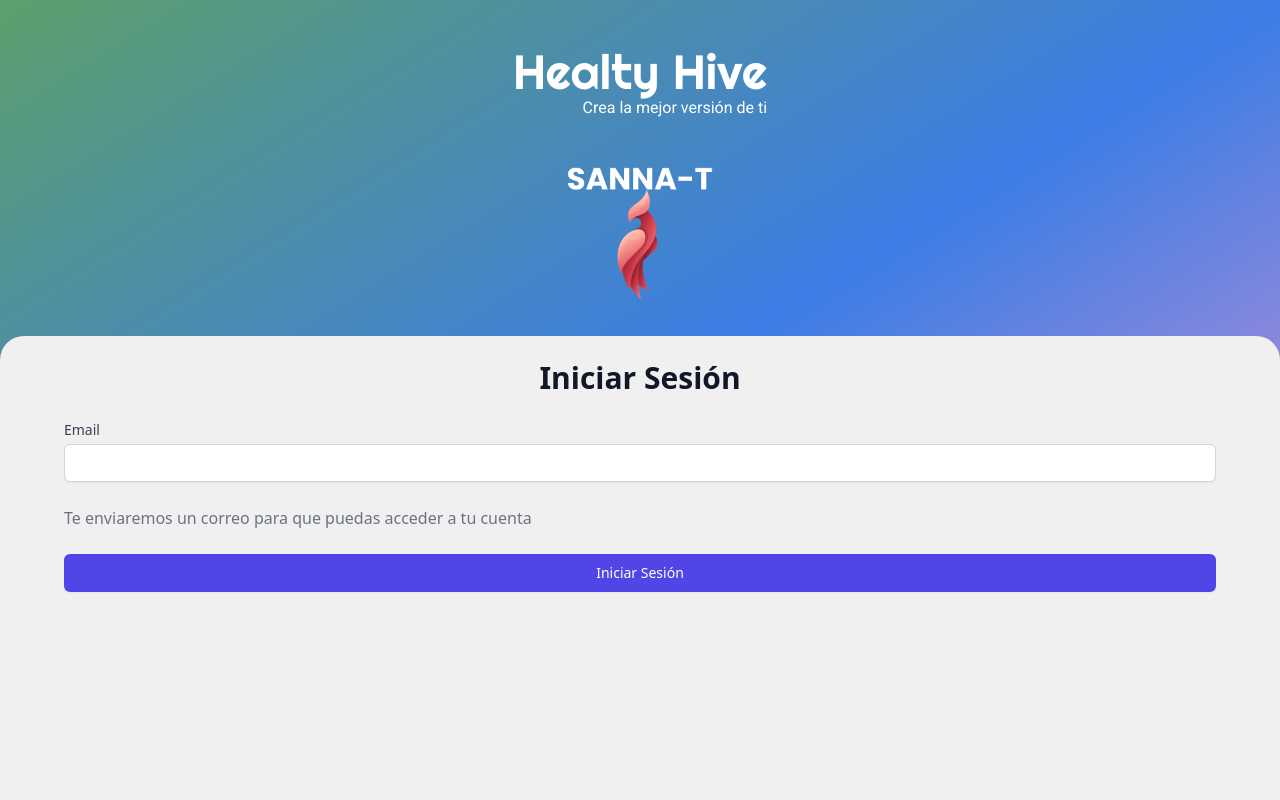
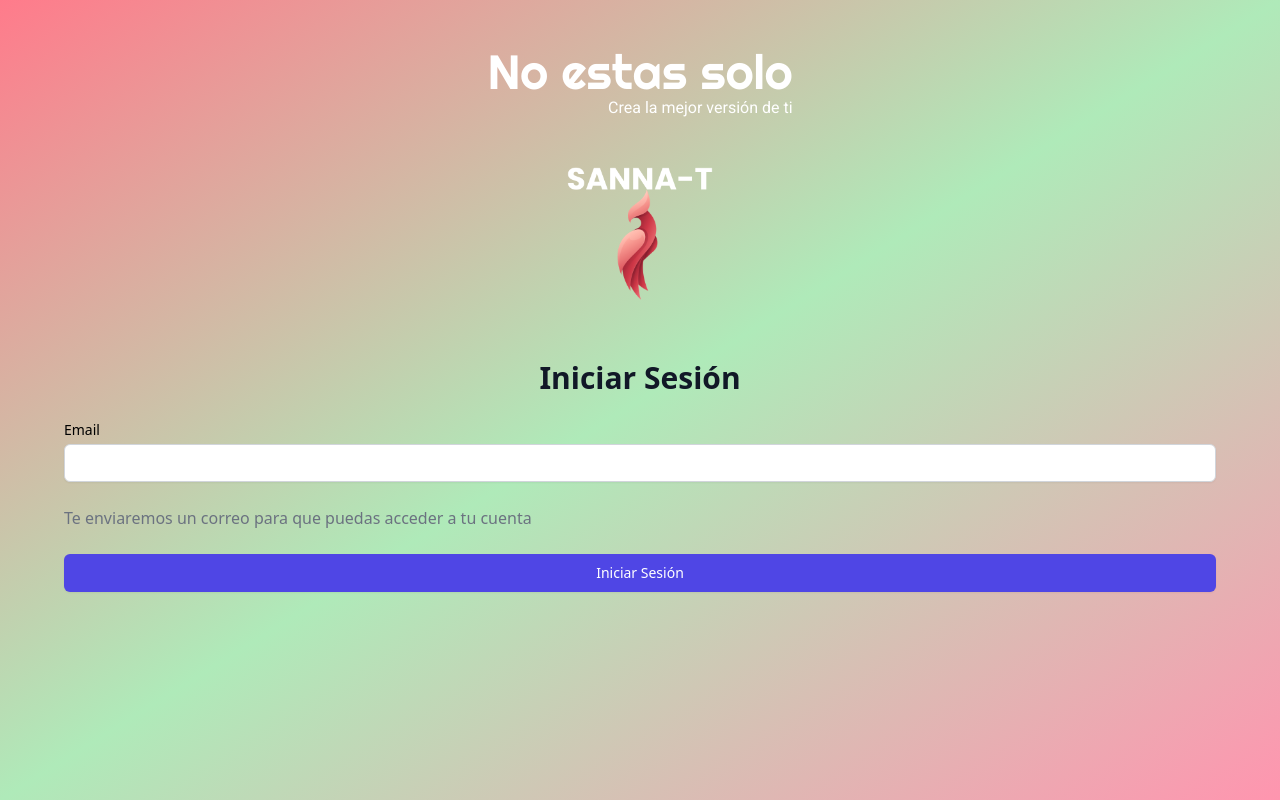
Before and after one commit to KiraBelak/Sanna-T, a Next.js app: page /auth/signin in a window 1280 px wide. Shown: the top 800 px of the page. Built offline with nearby package versions, Linux system fonts and the light colour scheme; no server answers.

Commit message:
sigin ui

```diff
--- a/pages/auth/signin.js
+++ b/pages/auth/signin.js
@@ -11,13 +11,13 @@ import React from 'react'
 
 const SignInPage = ({ providers, csrfToken, errorMessage }) => {
   return (
-    <div className="min-h-screen w-screen box-border bg-gradient-to-br from-[#5D9F6B] via-[#3B7DE5] to-[#F097D1]">
+    <div className="min-h-screen w-screen box-border bg-gradient-to-br from-gen-rosita via-gen-menta to-gen-rosaPastel">
 
       <div className="min-h-full min-w-screen flex justify-center items-center">
         <div className=" flex flex-col w-full box-border justify-center items-center py-12 lg:flex-none">
           <div className="relative text-white mb-2">
 
-            <h1 className="text-5xl" style={{ fontFamily: 'Righteous' }}> Healty Hive</h1>
+            <h1 className="text-5xl" style={{ fontFamily: 'Righteous' }}> No estas solo</h1>
             <h2 className="absolute right-0 text-m" style={{ fontFamily: 'Roboto' }}>Crea la mejor versión de ti</h2>
             <br></br>
             <div className="flex flex-col justify-center items-center mt-6">
@@ -25,7 +25,7 @@ const SignInPage = ({ providers, csrfToken, errorMessage }) => {
               </div>
               <br></br>
           </div>
-          <div className="box-border min-w-screen w-screen h-screen rounded-3xl px-4 bg-[#F0F0F0]">
+          <div className="box-border min-w-screen w-screen h-screen rounded-3xl px-4">
             <div className="text-center">
 
               <h2 className="mt-6 text-3xl font-extrabold text-gray-900">
@@ -45,7 +45,7 @@ const SignInPage = ({ providers, csrfToken, errorMessage }) => {
                   <div>
                     <label
                       htmlFor="email"
-                      className="block text-sm font-medium text-gray-700"
+                      className="block text-sm font-medium text-black"
                     >
                       Email
                     </label>
@@ -60,7 +60,7 @@ const SignInPage = ({ providers, csrfToken, errorMessage }) => {
                         name="email"
                         type="email"
                         required
-                        className="appearance-none block w-full px-3 py-2 border border-gray-300 rounded-md shadow-sm placeholder-gray-400 focus:outline-none focus:ring-indigo-500 focus:border-indigo-500 sm:text-sm"
+                        className="appearance-none block w-full px-3 py-2 border border-gray-300 rounded-md shadow-sm placeholder-gray-400 focus:outline-none focus:ring-gen-menta focus:border-gen-menta sm:text-sm"
                       />
                     </div>
                   </div>
--- a/pages/auth/verify-request.js
+++ b/pages/auth/verify-request.js
@@ -2,7 +2,7 @@ import Image from "next/image";
 
 const VerifyRequestPage = (props) => {
   return (
-    <div className="min-h-full w-full">
+    <div className="min-h-full w-full bg-gradient-to-br from-gen-rosita via-gen-menta to-gen-rosaPastel h-screen font-semibold">
       <div className="flex-1 h-full flex justify-center items-center flex-col py-12 px-4 sm:px-6  lg:px-20 xl:px-24">
         <div className="message my-4 flex justify-center flex-col items-center">
           <p
--- a/pages/index.js
+++ b/pages/index.js
@@ -97,7 +97,7 @@ const [loading2, setLoading2] = useState(false);
             <img
               src="/logo.png"
               alt="logo"
-              className="w-40 h-40 mb-4"
+              className="w-40 h-40 mb-4 mt-4"
               style={{ filter: "drop-shadow(0px 4px 4px rgba(0, 0, 0, 0.25))" }}
             />
             <h1
```
